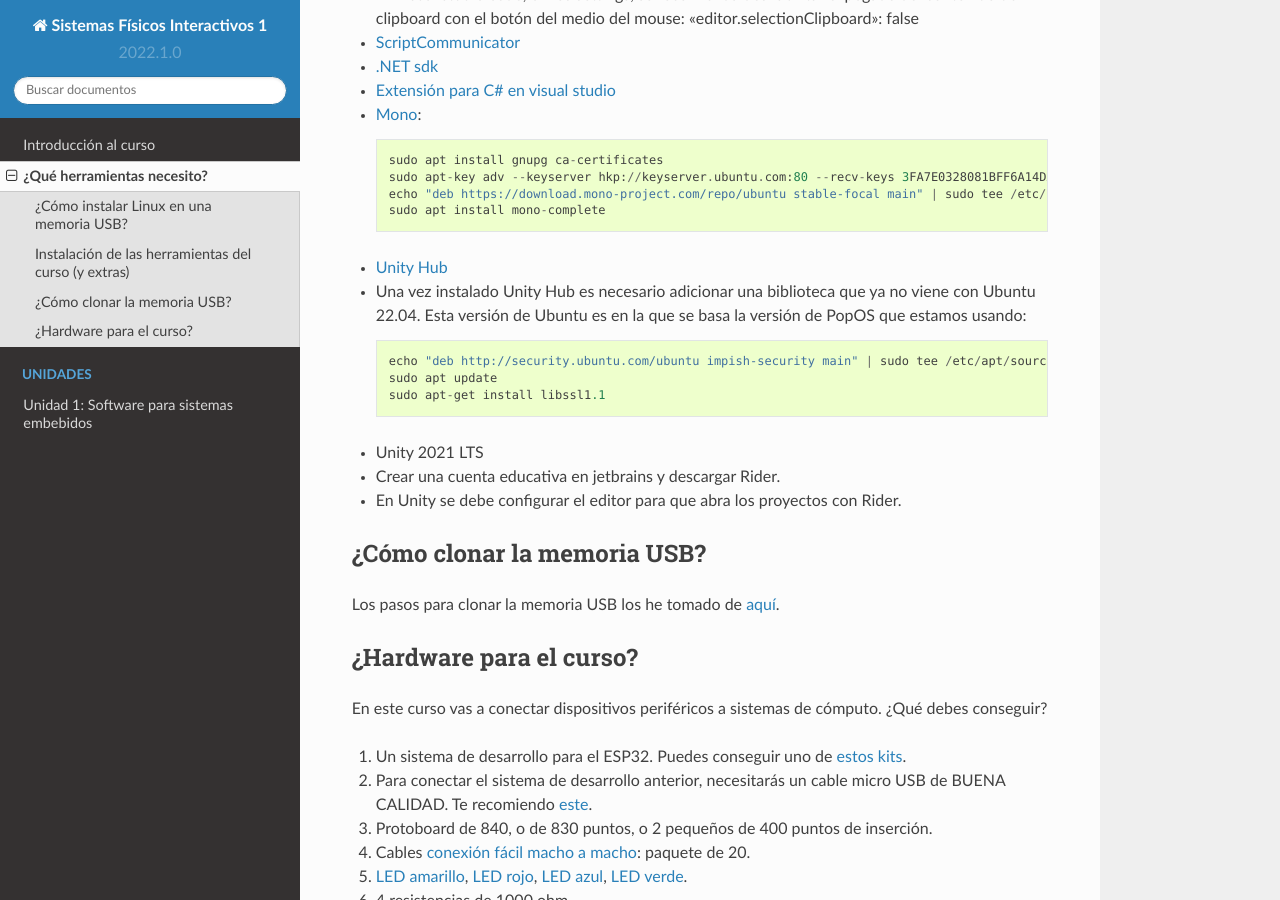
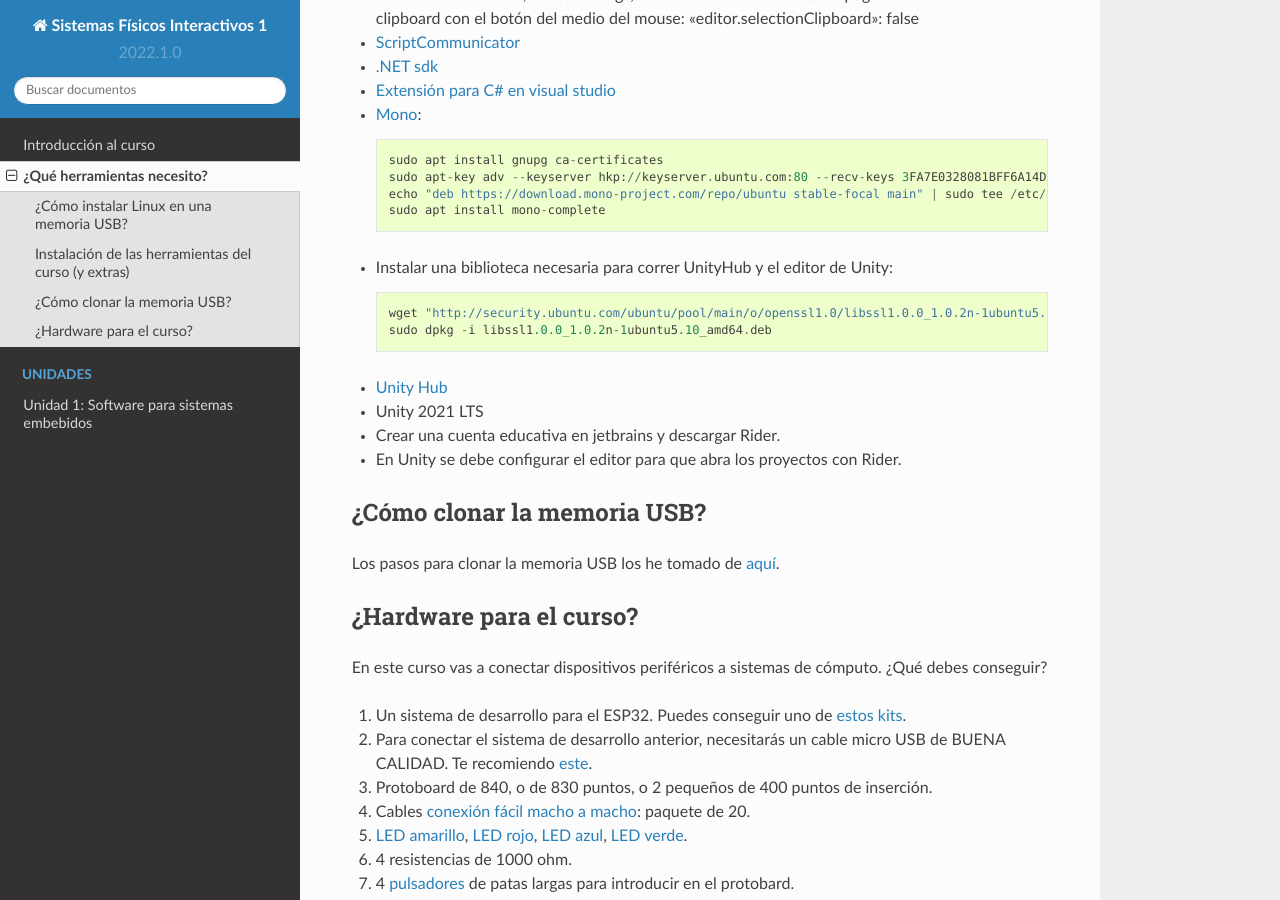
Before and after one commit to juanferfranco/SistemasFisicosInteractivos1, a Sphinx documentation site: the page built from docs/_intro/tools.rst, in a window 1280 px wide and 900 px high, scrolled down 1774 px. Built offline with Sphinx 7.4.7 and the Read the Docs theme 2.0.0, drawn with Linux system fonts in a browser that asks for light colours; pages that are not in the unit, such as notebooks, are missing from menus.

Commit message:
Add a step to install libssl before UnityHub

```diff
--- a/docs/_intro/tools.rst
+++ b/docs/_intro/tools.rst
@@ -85,14 +85,13 @@
    echo "deb https://download.mono-project.com/repo/ubuntu stable-focal main" | sudo tee /etc/apt/sources.list.d/mono-official-stable.list
    sudo apt install mono-complete
 
+
+* Instalar una biblioteca necesaria para correr UnityHub y el editor de Unity::
+
+   wget "http://security.ubuntu.com/ubuntu/pool/main/o/openssl1.0/libssl1.0.0_1.0.2n-1ubuntu5.10_amd64.deb"
+   sudo dpkg -i libssl1.0.0_1.0.2n-1ubuntu5.10_amd64.deb
+
 * `Unity Hub <https://docs.unity3d.com/hub/manual/InstallHub.html#install-hub-linux>`__
-* Una vez instalado Unity Hub es necesario adicionar una biblioteca que ya no viene con Ubuntu 22.04. Esta
-  versión de Ubuntu es en la que se basa la versión de PopOS que estamos usando::
-
-   echo "deb http://security.ubuntu.com/ubuntu impish-security main" | sudo tee /etc/apt/sources.list.d/impish-security.list
-   sudo apt update
-   sudo apt-get install libssl1.1
-
 * Unity 2021 LTS
 * Crear una cuenta educativa en jetbrains y descargar Rider.
 * En Unity se debe configurar el editor para que abra los proyectos con Rider.
```
